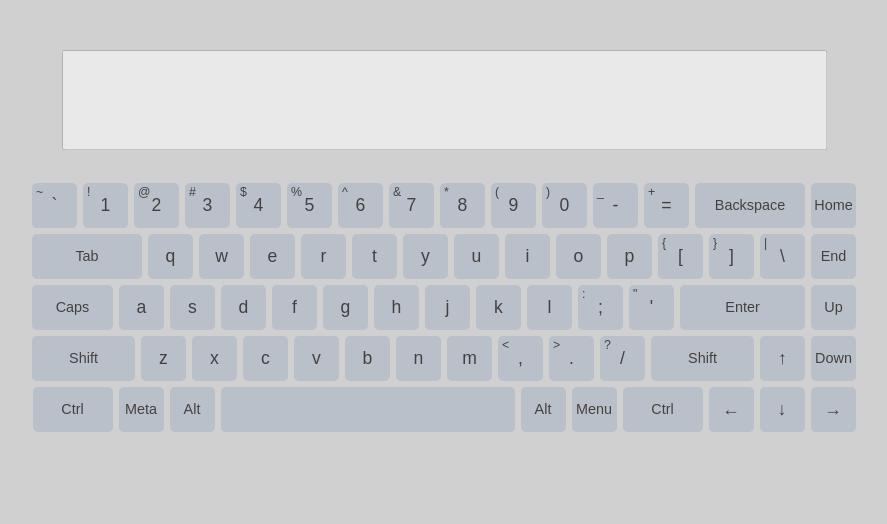
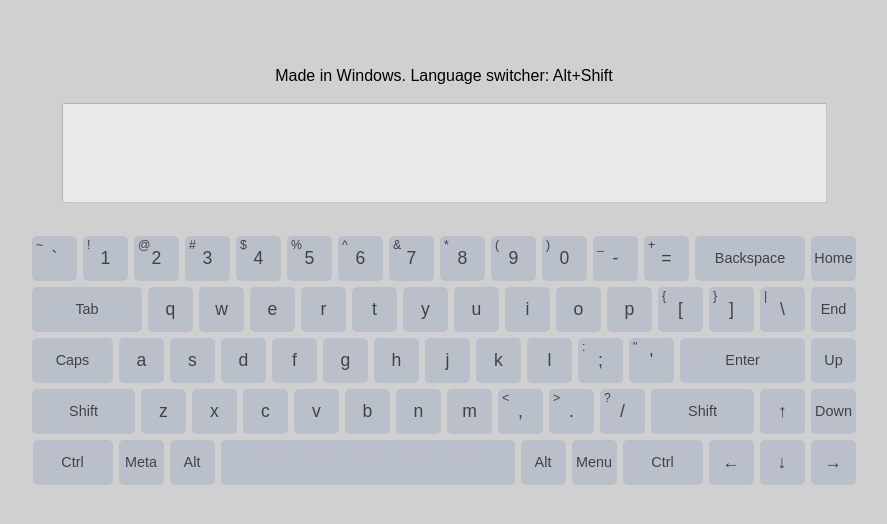
Before and after one commit to i-hauryliuk/virtual-keyboard, a website built with webpack: page src/index.html in a window 1280 px wide. Shown: the whole page, without its empty margins (196-1083 px from the left). Built offline with nearby package versions, Linux system fonts and the light colour scheme.

Commit message:
refactor: add language switching information

```diff
--- a/src/js/Keyboard.js
+++ b/src/js/Keyboard.js
@@ -93,6 +93,13 @@ export default class Keyboard {
     output.createOutput(outputOptions.tags, outputOptions.classes);
     keyboardWrapperElement.append(output.domNode);
     this.createDomNode(keyboardOptions.tags, keyboardOptions.classes);
+    const headerElement = document.createElement('div');
+    headerElement.classList.add('header');
+    const headerDescrElement = document.createElement('p');
+    headerDescrElement.classList.add('header__description');
+    headerDescrElement.textContent = 'Made in Windows. Language switcher: Alt+Shift';
+    headerElement.append(headerDescrElement);
+    keyboardWrapperElement.prepend(headerElement);
     keyboardWrapperElement.append(this.domNode);
     document.body.classList.add('page');
     document.body.prepend(keyboardWrapperElement);
--- /dev/null
+++ b/src/scss/_header.scss
@@ -0,0 +1,3 @@
+.header__description {
+  text-align: center;
+}
--- a/src/scss/_key.scss
+++ b/src/scss/_key.scss
@@ -6,17 +6,14 @@
   width: 45px;
   height: 45px;
   padding: 3px;
-
   font-size: 1.1rem;
   font-family: "Arial", sans-serif;
   color: #454141;
   text-decoration: none;
   text-align: center;
-
   border: none;
   border-radius: 5px;
   background-color: #b9c0c9;
-
   cursor: pointer;
   user-select: none;
 
--- a/src/scss/main.scss
+++ b/src/scss/main.scss
@@ -2,3 +2,4 @@
 @import './keyboard';
 @import './key';
 @import './output';
+@import './header';
```
Also changed, not shown: src/scss/_keyboard.scss (+0 -8 lines).
